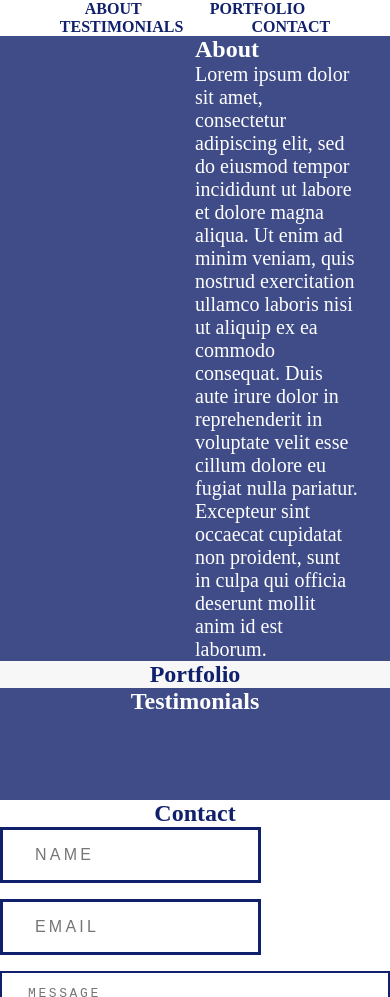
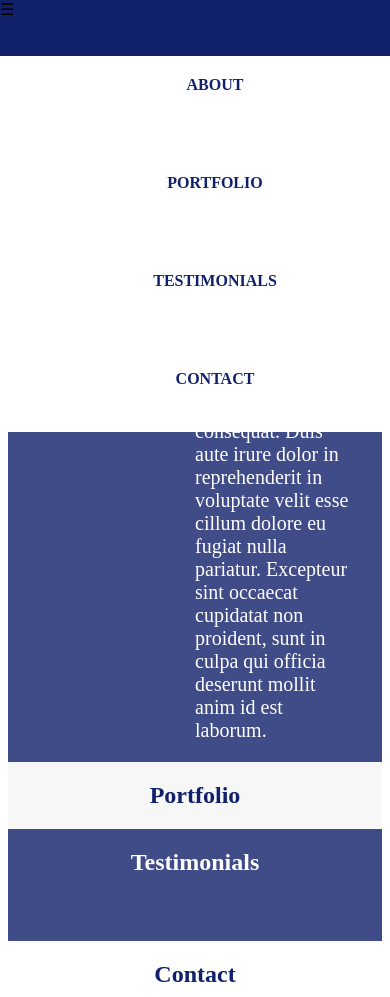
Before and after one commit to lvmor/my-portfolio-website, a plain HTML site: page index.html in a window 390 px wide. Shown: the top 997 px of the page. Drawn offline with nearby package versions, Linux system fonts and the light colour scheme.

Commit message:
created functional desktop nav bar and responsive mobile nav bar

```diff
--- a/css/style.css
+++ b/css/style.css
@@ -1,7 +1,7 @@
 * {
-  margin: 0;
-  padding:0;
-/*  box-sizing: border-box;*/
+/*  margin: 0;
+  padding:0;*/
+  box-sizing: border-box;
 /*  margin: 0 auto;*/
 /*  text-align: center;*/
 }
@@ -68,16 +68,52 @@ ul {
   list-style-type: none;
 }
 
-nav li {
-  display: inline-block;
-}
-
-/*@media all and (min-width: 800px) {
   nav li {
     display: inline-block;
   }
+
+/*hamburger*/
+@media screen and (max-width: 700px) {
+    nav li {
+    display: block;
+  }
+
+    .nav-wrapper {
+  height: 27em;
+  width: 100%;
+  background-color: #fff;
+  position: fixed;
+  top: 0;
+  bottom: 0;
+  left: 0;
+  z-index: 1000;
+  transition: all ease-in-out 200ms;
+  -webkit-transition: all ease-in-out 200ms;
 }
-*/
+
+#toggleMenu {
+  width: 100%;
+  height: 3.5em;
+  background-color: #10206b;
+  position: fixed;
+  top: 0;
+  left: 0;
+  z-index: 1050;
+}
+
+nav ul li {
+  padding: .25em 0;
+  margin-top: 4.5em;
+}
+
+  }
+
+/*big*/
+@media screen and (min-width: 800px) {
+    nav li {
+    display: inline-block;
+  }
+}
 
 /* ----------------------------------------
 About
--- a/index.html
+++ b/index.html
@@ -14,9 +14,9 @@
 [ ] Code highlights
 [X] Carousel w/ images slide to the side on a timer, along with indicators that the user can click to navigate to a particular project
 [ ] Functionality that allows a carousel image to enlarge in a lightbox when the user clicks on it. Clicking anywhere on the screen when the lightbox is open should close the lightbox.
-[ ] Nav bar functionality
+[X] Nav bar functionality
 [X] Testimonials section in which testimonials rotate in and out on a timer
-[ ] Mobile nav that expands and collapses when a user clicks on the hamburger icon. -->
+[X] Mobile nav that expands and collapses when a user clicks on the hamburger icon. -->
 <!DOCTYPE html>
 <html lang="en">
 <head>
@@ -29,29 +29,30 @@
 <body>
 
 <div class="main-wrapper">
-    <nav class="nav-wrapper">
+  <div id="toggleMenu" onclick="toggleMenu()">&#9776;</div>
+  <nav id="menu" class="nav-wrapper">
     <!-- hamburger -->
 <!--     <label for=“toggle”>&#9776;</label>
     <input type="checkbox" id="toggle"> -->
     <ul class="menu">
-      <li><a class="bar-categories" href="#">About</a></li>
-      <li><a class="bar-categories" href="#">Portfolio</a></li>
-      <li><a class="bar-categories" href="#">Testimonials</a></li>
-      <li><a class="bar-categories" href="#">Contact</a></li>
+      <li><a class="bar-categories" href="#about">About</a></li>
+      <li><a class="bar-categories" href="#portfolio">Portfolio</a></li>
+      <li><a class="bar-categories" href="#testimonials">Testimonials</a></li>
+      <li><a class="bar-categories" href="#contact">Contact</a></li>
     </ul>
   </nav>
 
   <section class="about-wrapper">
     <div class="about picture-box"></div>
     <div class="about about-box">
-      <h2>About</h2>
+      <h2><a name="about">About</a></h2>
       <p class="about-text">Lorem ipsum dolor sit amet, consectetur adipiscing elit, sed do eiusmod tempor incididunt ut labore et dolore magna aliqua. Ut enim ad minim veniam, quis nostrud exercitation ullamco laboris nisi ut aliquip ex ea commodo consequat. Duis aute irure dolor in reprehenderit in voluptate velit esse cillum dolore eu fugiat nulla pariatur. Excepteur sint occaecat cupidatat non proident, sunt in culpa qui officia deserunt mollit anim id est laborum.</p>
     </div>
   </section>
 
   <section class="carousel-wrapper">
     <div>
-      <h2>Portfolio</h2>
+      <h2><a name="portfolio">Portfolio</a></h2>
       <di class="carousel">
         <div id="myModal" class="image-wrapper modal">
            <span class="close"></span>
@@ -68,7 +69,7 @@
   <section class="testimonial-wrapper">
     <div class="quote-box"></div>
     <div class="testimonial-box">
-      <h2>Testimonials</h2>
+      <h2><a name="testimonials">Testimonials</a></h2>
       <p id="mytext"></p>
     </div>
     <div class="quote-box"></div>
@@ -76,7 +77,7 @@
 
   <section class="contact-wrapper">
     <div class="contact-box">
-      <h2>Contact</h2>
+      <h2><a name="contact">Contact</a></h2>
       <form class="contact">
         <input type="text" placeholder="Name">
         <input type="email" placeholder="Email">
--- a/scripts/main.js
+++ b/scripts/main.js
@@ -1,5 +1,17 @@
+// Navigation Bar
+var toggleStatus = 1;
+function toggleMenu() {
+  if (toggleStatus === 1) {
+    document.getElementById("menu").style.top = "-27em";
+    toggleStatus = 0;
+  } else if (toggleStatus === 0) {
+    document.getElementById("menu").style.top = "0";
+    toggleStatus = 1;
+  }
+}
+// https://www.youtube.com/watch?v=gMRYEPmZf7g&t=737s
+
 // Make images change at an interval
-// //https://www.youtube.com/watch?v=4YQ4svkETS0&t=211s
 let projectImg = ["images/img1.jpeg", "images/img2.jpeg", "images/img3.jpeg"];
 const time = 3000;
 let i = 0
@@ -15,6 +27,7 @@ function imgChange(){
 }
 
 window.onload = imgChange;
+// //https://www.youtube.com/watch?v=4YQ4svkETS0&t=211s
 
 //user can click next or prev to navigate to a particular project
 
```
Also changed, not shown: images/close.png (added), 1 other file.
